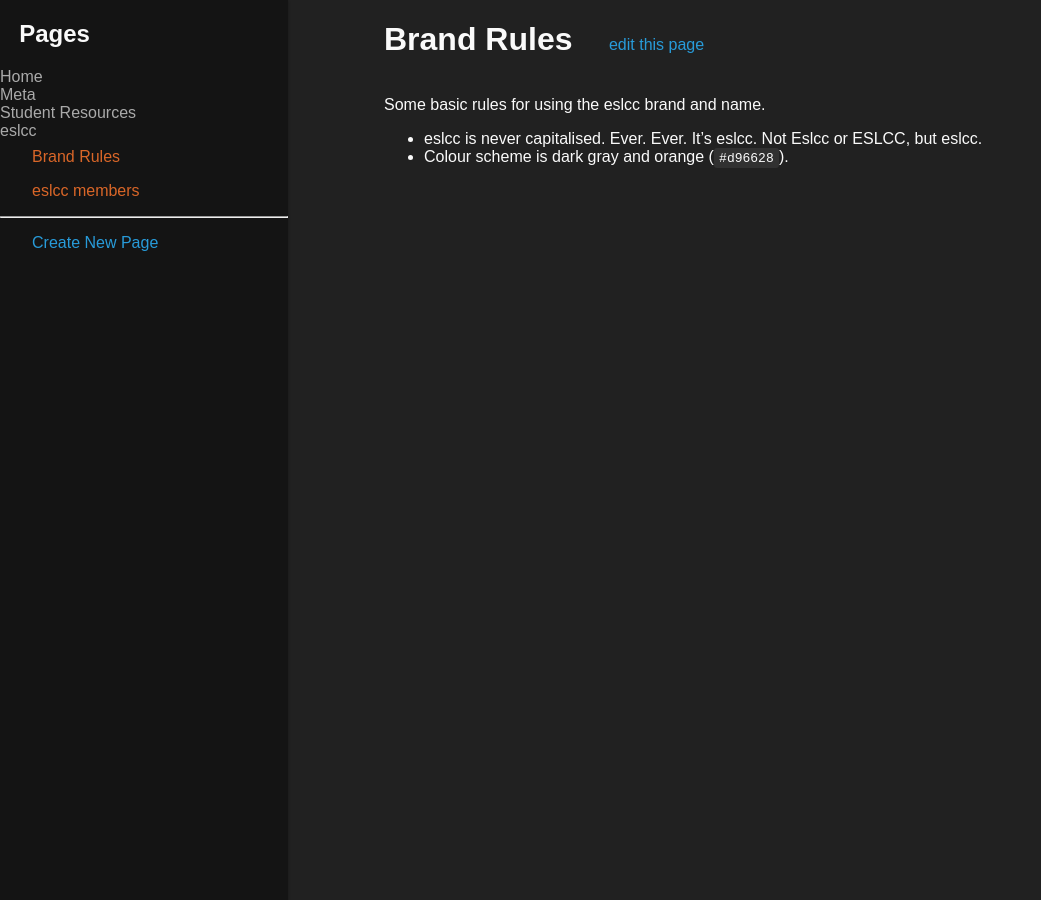
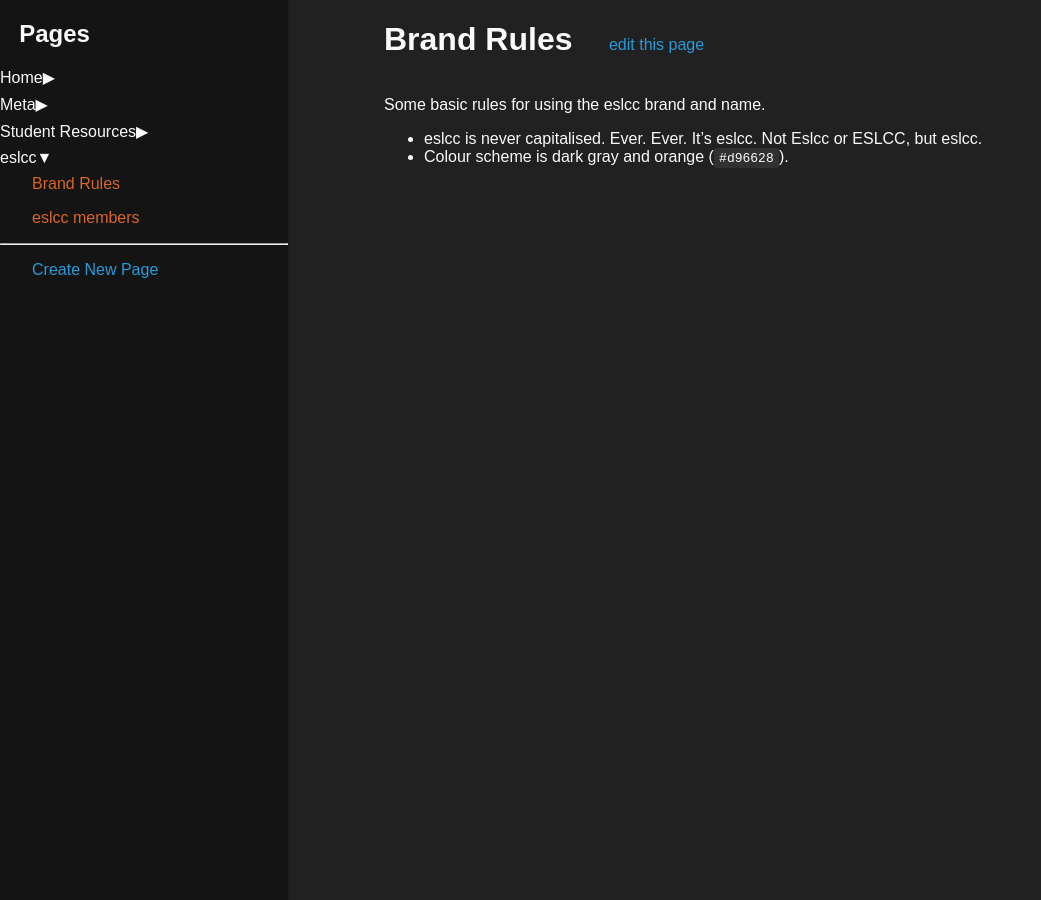
Before and after one commit to eslcc/wiki, a Jekyll site: the page built from pages/brand-rules.md, in a window 1280 px wide. Shown: the whole page, without its empty margins (0-1041 px from the left). Built offline with Jekyll 4.4.1, drawn with Linux system fonts in a browser that asks for light colours; nearby versions of some CDN libraries.

Commit message:
Kinda working categories

```diff
--- a/_includes/sidebar.html
+++ b/_includes/sidebar.html
@@ -10,24 +10,34 @@
 
 {% assign categories = site.pages | group_by: "category" | sort: "name" %}
 {% for cat in categories %}
-    {% if cat.name == %}
+    {% if forloop.index0 == 0 %}
         {% continue %}
     {% endif %}
     {% if cat.name == page.category %}
         {% assign current = true %}
+    {% else %}
+        {% assign current = false %}
     {% endif %}
-    <div class="sitebar-category {% if current == true %}current{% endif %}">
-        {{ cat.name }}
-        {% if current == true %}
+    <div class="sidebar-category {% if current == true %}current{% endif %}">
+        <span class="category-name">{{ cat.name }}</span>
+        <div class="sidebar-items">
             {% for page in cat.items %}
                 {% if page.title != %}
                     <div class="sidebaritem"><a href="{{ page.url }}">{{page.title}}</a></div>
                 {% endif %}
             {% endfor %}
-        {% endif %}
+        </div>
     </div>
 {% endfor %}
 
 <hr>
 
 <a href="https://github.com/eslcc/wiki/new/gh-pages/pages" class="newpage">Create New Page</a>
+<script src="https://cdnjs.cloudflare.com/ajax/libs/jquery/3.2.1/jquery.min.js" integrity="sha256-hwg4gsxgFZhOsEEamdOYGBf13FyQuiTwlAQgxVSNgt4=" crossorigin="anonymous"></script>
+<script>
+$(function() {
+    $('.sidebar-category').click(function() {
+        $(this).toggleClass('expanded');
+    });
+});
+</script>
--- a/assets/main.scss
+++ b/assets/main.scss
@@ -70,6 +70,27 @@ body {
 
     &:hover {
         color: #4eb9f2;
+    }
+}
+
+.sidebar-category {
+    margin: 0.5em 0;
+    cursor: pointer;
+    &:hover {
+        background-color: #212121;
+    }
+    .sidebar-items {
+        display: none;
+    }
+    &.current .sidebar-items, &.expanded .sidebar-items {
+        display: initial;
+    }
+
+    .category-name:after {
+        content: '\25b6';
+    }
+    &.current .category-name:after, &.expanded .category-name:after {
+        content: '\25bc';
     }
 }
 
```
